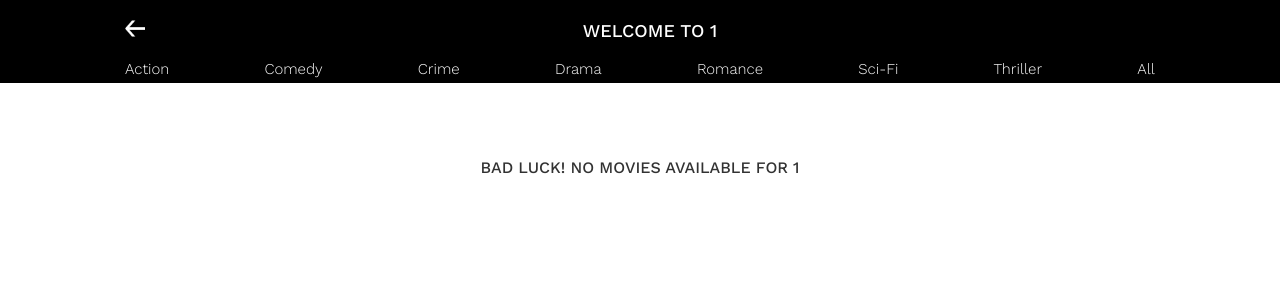
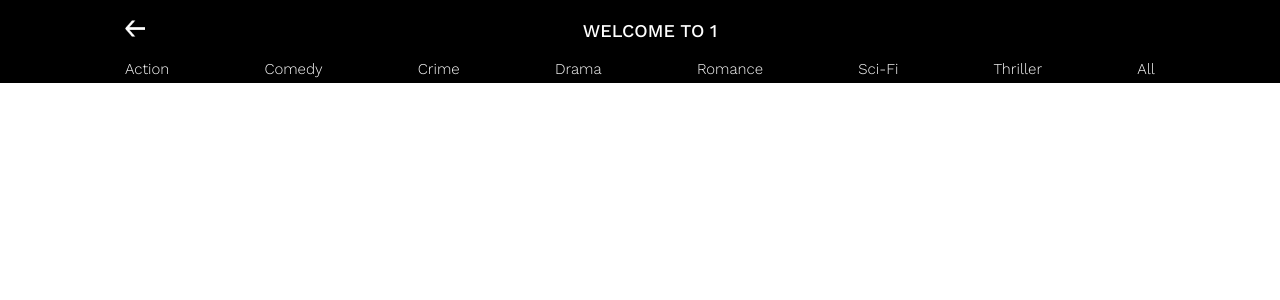
Before and after one commit to AndreaDiotallevi/the-movie-mapper-redux, a React (Create React App) app: page /1 in a window 1280 px wide. Shown: the top 300 px of the page. Built offline with nearby package versions, Linux system fonts and the light colour scheme; what google-maps-react would draw is missing.

Commit message:
Amend MovieList component

```diff
--- a/src/components/MovieList.js
+++ b/src/components/MovieList.js
@@ -28,7 +28,6 @@ class MovieList extends React.Component {
   };
 
   renderList() {
-    if (this.props.movies.length > 0) {
     return (
       <ul>
         {this.filterMovies().map((movie) => (
@@ -43,11 +42,6 @@ class MovieList extends React.Component {
         ))}
       </ul>
     );
-    } else {
-      return (
-        <p className="no-movies-message">{`Bad Luck! No movies available for ${this.getCountryFromUrl()}`}</p>
-      );
-    }
   }
 
   render() {
```
Lines whose indentation alone changed are shown as unchanged.
